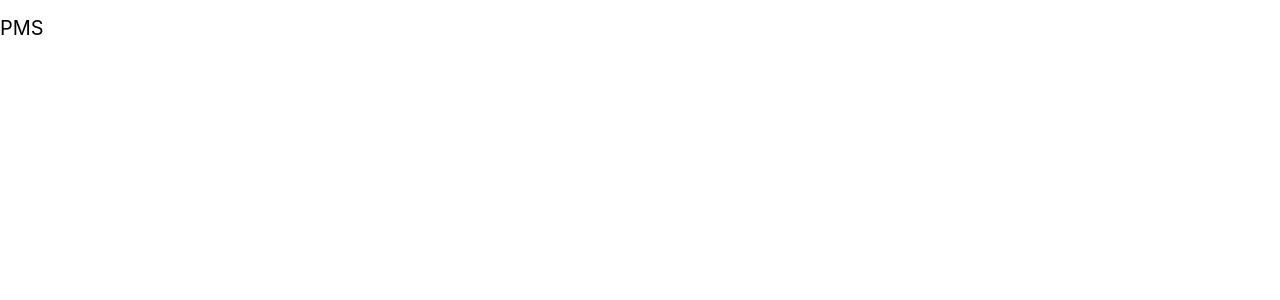
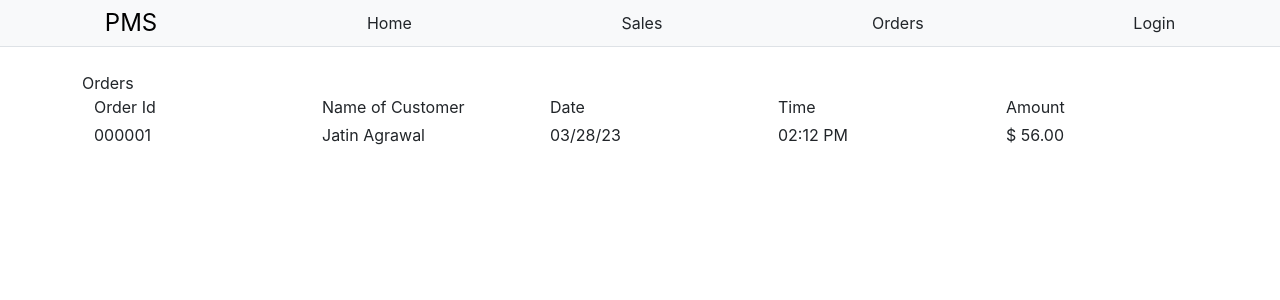
Before and after one commit to JatinAgrawal94/Comp-680-project, a React (Create React App) app: page /orders in a window 1280 px wide. Before the commit this address had no page. Shown: the top 300 px of the page. Built offline with nearby package versions, Linux system fonts and the light colour scheme.

Commit message:
added order,login screens.

```diff
--- a/src/App.js
+++ b/src/App.js
@@ -2,6 +2,9 @@ import './App.css';
 import {BrowserRouter as Router,Route,Routes} from "react-router-dom"
 import InvoiceScreen from './Screens/invoiceScreen.js'
 import NavComponent from './Components/navComponent';
+import LoginScreen from './Screens/loginScreen';
+import OrderScreen from './Screens/orderScreen';
+import HomeScreen from './Screens/homeScreen';
 
 function App() {
   return (
@@ -9,7 +12,10 @@ function App() {
       <div className="App">
       <NavComponent/>
         <Routes>
-          <Route exact path="/" element={<InvoiceScreen/>}/>
+        <Route exact path="/home" element={<HomeScreen/>}/>
+          <Route exact path="/sales" element={<InvoiceScreen/>}/>
+          <Route exact path="/login" element={<LoginScreen/>}/>
+          <Route exact path="/orders" element={<OrderScreen/>}/>
         </Routes>
       </div>
     </Router>
--- a/src/Components/navComponent.js
+++ b/src/Components/navComponent.js
@@ -1,8 +1,13 @@
+import { Link } from "react-router-dom";
 
 export default function NavComponent(){
     return (
-        <div className="navbar navbar-expand">
-            <p className="navbar-brand">PMS</p>
-        </div>
+        <nav className="navbar navbar-expand bg-body-tertiary w-100 border-bottom border-1 p-0 mb-4 d-flex justify-content-around text-decoration-none">
+            <p className="navbar-brand  navbar-expand-lg fs-4 m-0">PMS</p>
+                <Link to='/home' className="text-decoration-none text-dark">Home</Link>
+                <Link to='/sales' className="text-decoration-none text-dark">Sales</Link>
+                <Link to='/orders' className="text-decoration-none text-dark">Orders</Link>
+                <Link to='/login' className="text-decoration-none text-dark">Login</Link>
+        </nav>
     )
 }
--- /dev/null
+++ b/src/Screens/homeScreen.js
@@ -0,0 +1,9 @@
+
+
+ export default function HomeScreen(){
+    return (
+        <div>
+            This is home screen.
+        </div>
+    )
+ }
--- a/src/Screens/invoiceScreen.js
+++ b/src/Screens/invoiceScreen.js
@@ -1,10 +1,10 @@
 
 export default function InvoiceScreen(props){
     return (
-        <div className="container">
-                <form>
+        <div className="container h-100">
+            <form>
             <div className="row">
-                <div className="col">
+                <div className="col h-100 border-end">
                     <label className="form-label">Full Name</label>
                     <input className="form-control" type="text"/>
                     <label className="form-label">Email</label>
@@ -12,17 +12,25 @@ export default function InvoiceScreen(props){
                     <label className="form-label">Insurance information</label>
                     <input className="form-control" type="text"/>
                 </div>
+                {/* <span className="h-100 border-end"></span> */}
                 <div className="col-10">
                     <div className="container">
                         <input placeholder="Search" className=""/>
                     </div>
-                    <div className="d-flex justify-content-around">
+                    <div className="d-flex justify-content-around border-bottom mb-4">
                         <p>Item Name</p>
                         <p>Price</p>
                     </div>
+                    <div className="d-flex justify-content-around">
+                        <p>Combiflam 10MG</p>
+                        <p>$2.3</p>
+                    </div>
+                    <div className="text-right">
+                        <button className="btn btn-success right">Checkout</button>
+                    </div>
                 </div>
             </div>
-                </form>
+            </form>
         </div>
     );
 }
--- /dev/null
+++ b/src/Screens/loginScreen.js
@@ -0,0 +1,18 @@
+
+export default function LoginScreen(){
+    return (
+        // <div clasName="container">
+            <form>
+                <div className="mb-3">
+                    <label className="form-label d-flex">Email</label>
+                    <input type="email" className="form-control" placeholder="Email"/>
+                </div>
+                <div className="mb-3">
+                    <label className="form-label d-flex">Password</label>
+                    <input type="password" className="form-control" placeholder="Password"/>
+                </div>
+                <button type="submit" class="btn btn-primary">Login</button>
+            </form>
+        // </div>
+    );
+}
--- /dev/null
+++ b/src/Screens/orderScreen.js
@@ -0,0 +1,48 @@
+
+export default function OrderScreen(){
+    return (
+        <div className="container">
+            <div className="d-flex justify-content-start">Orders</div>
+            {/* <div className="flex d-flex justify-content-around">
+                <span>Order Id</span>
+                <span>Name of Customer</span>
+                <span>Date</span>
+                <span>Time</span>
+                <span>Amount</span>
+            </div> */}
+
+            {/* <div className="d-flex justify-content-around flex-column text-center">
+                <div className="d-flex justify-content-around text-center">
+                    <span>123456</span>
+                    <span>Jatin Agrawal</span>
+                    <span>03/28/23</span>
+                    <span>1:56 PM</span>
+                    <span>$56</span>
+                </div>
+            </div> */}
+
+            <div className="row text-center">
+                <div className="col mx-4">
+                    <span className="row">Order Id</span>
+                    <span className="row my-1">000001</span>
+                </div>
+                <div className="col mx-4">
+                    <span className="row">Name of Customer</span>
+                    <span className="row my-1">Jatin Agrawal</span>
+                </div>
+                <div className="col mx-4">
+                    <span className="row">Date</span>
+                    <span className="row my-1">03/28/23</span>
+                </div>
+                <div className="col mx-4">
+                    <span className="row">Time</span>
+                    <span className="row my-1">02:12 PM</span>
+                </div>
+                <div className="col mx-4">
+                    <span className="row">Amount</span>
+                    <span className="row my-1">$ 56.00</span>
+                </div>
+            </div>
+        </div>
+    );
+}
```
